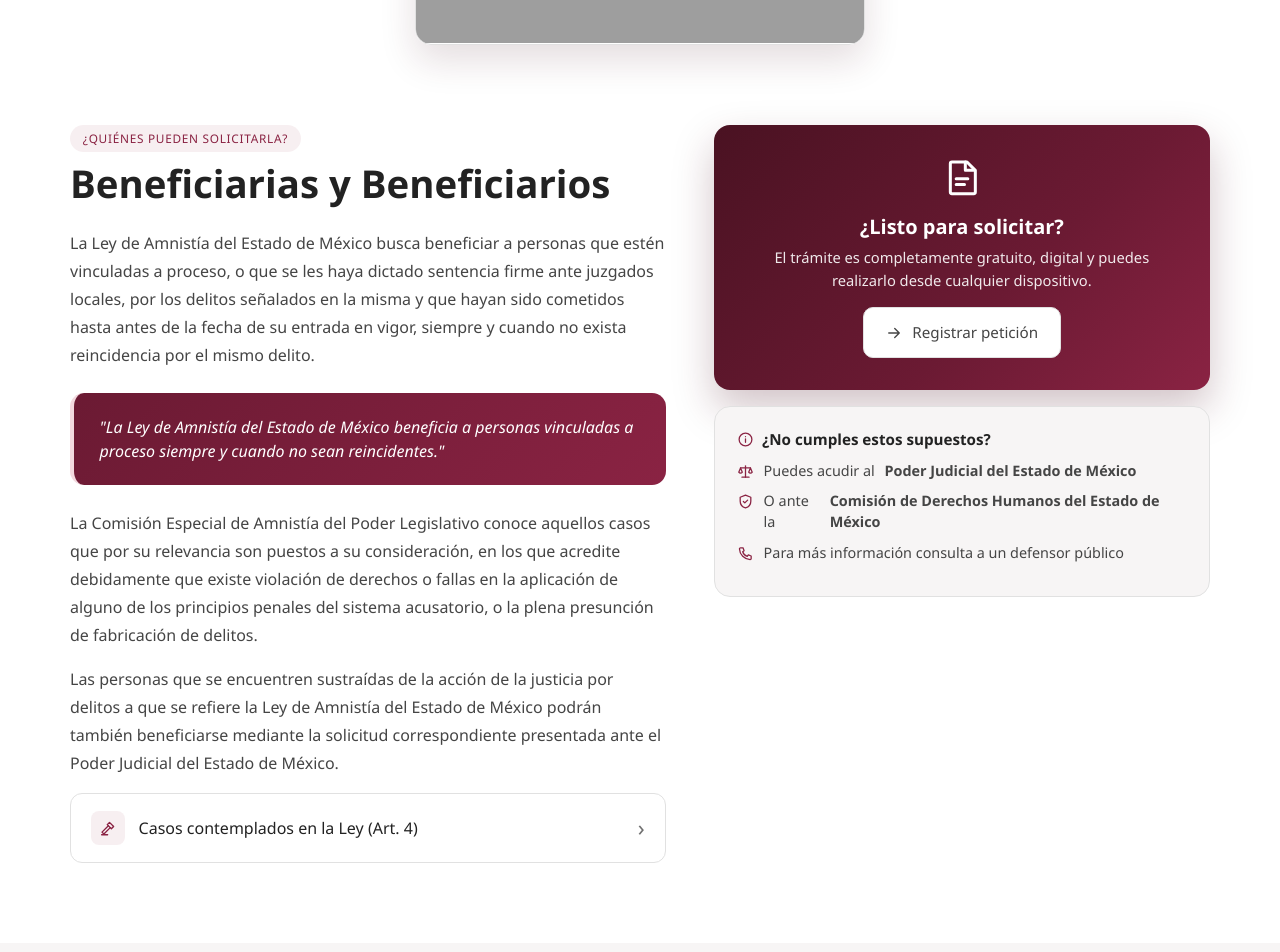
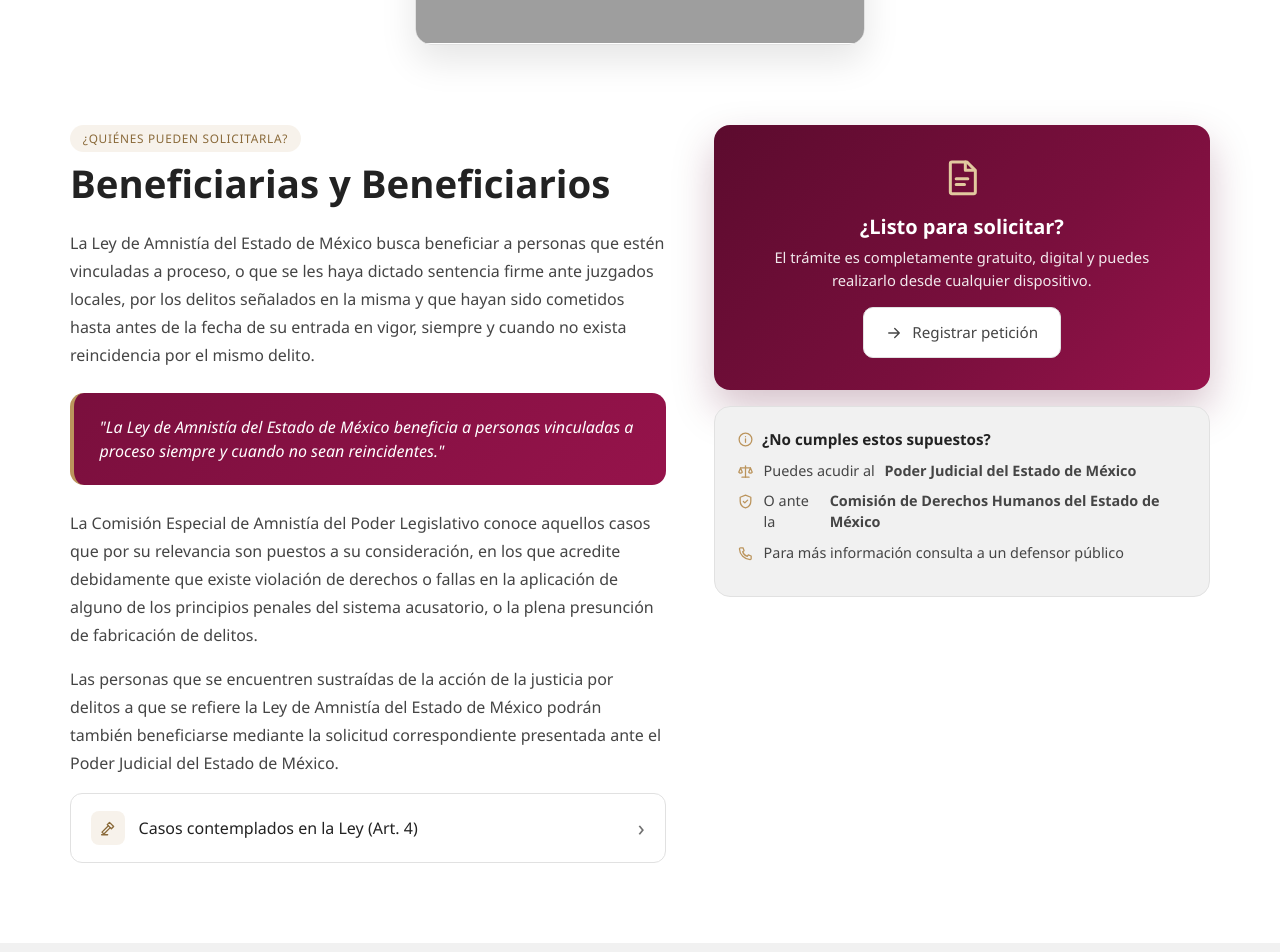
Before and after one commit to desarrollosaf/SIAmnistia, an Angular app: page / in a window 1280 px wide. Shown: the part 960-1912 px from the top of the page. Built offline with nearby package versions, Linux system fonts and the light colour scheme; grey boxes are pictures that could not be loaded; a web font is replaced by a local one.

Commit message:
changes styles landing

```diff
--- a/src/app/features/landing/landing.scss
+++ b/src/app/features/landing/landing.scss
@@ -1,16 +1,17 @@
-/* Paleta del landing: guinda vino (no morado) con neutros. */
+/* Paleta del landing: la del sitio del Congreso (guinda, dorado y neutros). */
 :host {
   --l-texto: #454545;
   --l-titulo: #222222;
   --l-tenue: #6f6f6f;
   --l-borde: #e1e1e1;
-  --l-fondo-gris: #f7f5f5;
+  --l-fondo-gris: #f1f1f1;
   --l-acento: #96124a;
-  --l-guinda: #8a2343;
-  --l-guinda-oscuro: #6b1a33;
-  --l-guinda-profundo: #4a1222;
-  --l-guinda-claro: #f3d9df;
-  --l-guinda-suave: rgba(138, 35, 67, 0.07);
+  --l-guinda: #96134b;
+  --l-guinda-oscuro: #7a0f3d;
+  --l-guinda-profundo: #5c0b2e;
+  --l-oro: #bb945c;
+  --l-oro-claro: #e2c99f;
+  --l-oro-suave: rgba(187, 148, 92, 0.12);
 
   display: block;
   background: #fff;
@@ -71,7 +72,7 @@
     linear-gradient(135deg, var(--l-guinda-profundo), var(--l-guinda-oscuro) 55%, var(--l-guinda));
   &__grid { display: grid; grid-template-columns: 1.05fr 1fr; gap: 3rem; align-items: center; }
   h1 { margin: 1.1rem 0 0.9rem; font-size: clamp(2.4rem, 5vw, 3.6rem); font-weight: 700; line-height: 1.05; letter-spacing: -0.02em;
-    em { display: block; font-style: normal; color: var(--l-guinda-claro); } }
+    em { display: block; font-style: normal; color: var(--l-oro-claro); } }
   &__lead { font-size: 1.08rem; opacity: 0.9; max-width: 520px; margin-bottom: 1.3rem; }
   &__acciones { display: flex; flex-wrap: wrap; gap: 0.8rem; margin-top: 1.8rem; }
 }
@@ -99,12 +100,12 @@
 /* Video entre la portada y "Beneficiarias y Beneficiarios" */
 /* Mismo espacio arriba (hasta la portada) que abajo (el relleno superior de la sección siguiente). */
 .seccion.seccion--video { padding: 5rem 0 0; }
-.video--claro { max-width: 450px; margin: 0 auto; border: 1px solid var(--l-borde); box-shadow: 0 16px 36px rgba(74, 18, 34, 0.14); }
+.video--claro { max-width: 450px; margin: 0 auto; border: 1px solid var(--l-borde); box-shadow: 0 16px 36px rgba(0, 0, 0, 0.1); }
 
 /* Secciones */
 .seccion { padding: 5rem 0; scroll-margin-top: 60px; &--gris { background: var(--l-fondo-gris); } }
 .eyebrow { display: inline-block; margin-bottom: 0.5rem; padding: 0.3rem 0.8rem; border-radius: 999px;
-  background: var(--l-guinda-suave); color: var(--l-guinda);
+  background: var(--l-oro-suave); color: #8a6a3a;
   font-size: 0.74rem; font-weight: 500; letter-spacing: 0.06em; text-transform: uppercase; }
 h2 { margin: 0 0 1.4rem; font-size: clamp(1.8rem, 3vw, 2.4rem); font-weight: 700; color: var(--l-titulo); }
 .titulo-centrado { text-align: center; max-width: 640px; margin: 0 auto 2.5rem; p { color: var(--l-tenue); } }
@@ -112,7 +113,7 @@
 
 .beneficiarios {
   display: grid; grid-template-columns: 1.2fr 1fr; gap: 3rem; align-items: start;
-  blockquote { margin: 1.5rem 0; padding: 1.4rem 1.6rem; border-radius: 14px; border-left: 4px solid var(--l-guinda-claro);
+  blockquote { margin: 1.5rem 0; padding: 1.4rem 1.6rem; border-radius: 14px; border-left: 4px solid var(--l-oro);
     background: linear-gradient(135deg, var(--l-guinda-oscuro), var(--l-guinda)); color: #fff; font-weight: 500; font-style: italic; }
   aside { position: sticky; top: 90px; display: grid; gap: 1rem; }
 }
@@ -120,8 +121,8 @@
 .cta {
   padding: 2rem; border-radius: 16px; text-align: center; color: #fff;
   background: linear-gradient(135deg, var(--l-guinda-profundo), var(--l-guinda-oscuro) 60%, var(--l-guinda));
-  box-shadow: 0 18px 40px rgba(74, 18, 34, 0.25);
-  > app-icono { width: 40px; height: 40px; }
+  box-shadow: 0 18px 40px rgba(92, 11, 46, 0.25);
+  > app-icono { width: 40px; height: 40px; color: var(--l-oro-claro); }
   h3 { margin: 0.8rem 0 0.4rem; font-size: 1.25rem; font-weight: 700; }
   p { opacity: 0.9; font-size: 0.92rem; line-height: 1.55; }
 }
@@ -130,7 +131,7 @@
   padding: 1.4rem; border-radius: 16px; border: 1px solid var(--l-borde); background: var(--l-fondo-gris);
   h4 { display: flex; gap: 0.5rem; align-items: center; margin: 0 0 0.8rem; font-size: 0.95rem; font-weight: 700; color: var(--l-titulo); }
   p { display: flex; gap: 0.6rem; margin: 0 0 0.6rem; font-size: 0.9rem; line-height: 1.45; }
-  app-icono { color: var(--l-guinda); width: 17px; height: 17px; margin-top: 2px; }
+  app-icono { color: var(--l-oro); width: 17px; height: 17px; margin-top: 2px; }
 }
 
 .desplegable {
@@ -140,7 +141,7 @@
     &::after { content: '›'; margin-left: auto; font-size: 1.4rem; color: var(--l-tenue); transition: transform 0.2s; } }
   &[open] summary { border-bottom: 1px solid var(--l-borde); &::after { transform: rotate(90deg); } }
   &__icono { display: grid; place-items: center; flex-shrink: 0; width: 34px; height: 34px; border-radius: 8px;
-    background: var(--l-guinda-suave); color: var(--l-guinda); font-weight: 700; font-size: 0.85rem; }
+    background: var(--l-oro-suave); color: #8a6a3a; font-weight: 700; font-size: 0.85rem; }
   &__cuerpo { padding: 1.1rem 1.4rem; font-size: 0.92rem;
     li { margin-bottom: 0.45rem; line-height: 1.55; } .nota { margin: 0.6rem 0 0; font-style: italic; } }
 }
@@ -154,7 +155,7 @@
   h3 { margin: 0.9rem 0 0.4rem; font-size: 1.05rem; font-weight: 700; color: var(--l-titulo); }
   p { margin: 0; font-size: 0.9rem; color: var(--l-tenue); line-height: 1.6; }
   &__numero { display: grid; place-items: center; width: 40px; height: 40px; border-radius: 10px; color: #fff; font-weight: 700;
-    background: linear-gradient(135deg, var(--l-guinda), var(--l-guinda-oscuro)); }
+    background: var(--l-oro); }
 }
 
 .aviso {
@@ -172,14 +173,14 @@
   p { opacity: 0.9; max-width: 560px; margin-bottom: 1.6rem; }
   &__grid { display: grid; grid-template-columns: 1.4fr 1fr; gap: 2rem; align-items: center; }
   &__icono { justify-self: center; display: grid; place-items: center; width: 180px; height: 180px; border-radius: 50%;
-    border: 2px solid rgba(255, 255, 255, 0.3); background: rgba(255, 255, 255, 0.07); app-icono { width: 80px; height: 80px; } }
+    border: 2px solid var(--l-oro); color: var(--l-oro-claro); background: rgba(255, 255, 255, 0.07); app-icono { width: 80px; height: 80px; } }
   .etiqueta { margin-bottom: 1rem; }
 }
 
 .pie {
-  padding: 2rem 0; background: #2e0c16; color: rgba(255, 255, 255, 0.7); text-align: center; font-size: 0.85rem;
+  padding: 2rem 0; background: #3a0a1f; color: rgba(255, 255, 255, 0.7); text-align: center; font-size: 0.85rem;
   p { margin: 0.35rem 0; }
-  a { color: var(--l-guinda-claro); text-decoration: none; &:hover { text-decoration: underline; } }
+  a { color: var(--l-oro-claro); text-decoration: none; &:hover { text-decoration: underline; } }
 }
 
 @media (max-width: 992px) {
--- a/src/index.html
+++ b/src/index.html
@@ -5,7 +5,8 @@
   <title>Sistema de Amnistía · Poder Legislativo del Estado de México</title>
   <base href="/">
   <meta name="viewport" content="width=device-width, initial-scale=1">
-  <link rel="icon" type="image/x-icon" href="favicon.ico">
+  <link rel="icon" type="image/png" href="favicon.png">
+  <link rel="apple-touch-icon" href="webclip.png">
 </head>
 <body>
   <app-root></app-root>
```
Also changed, not shown: public/favicon.png (added), public/webclip.png (added).
